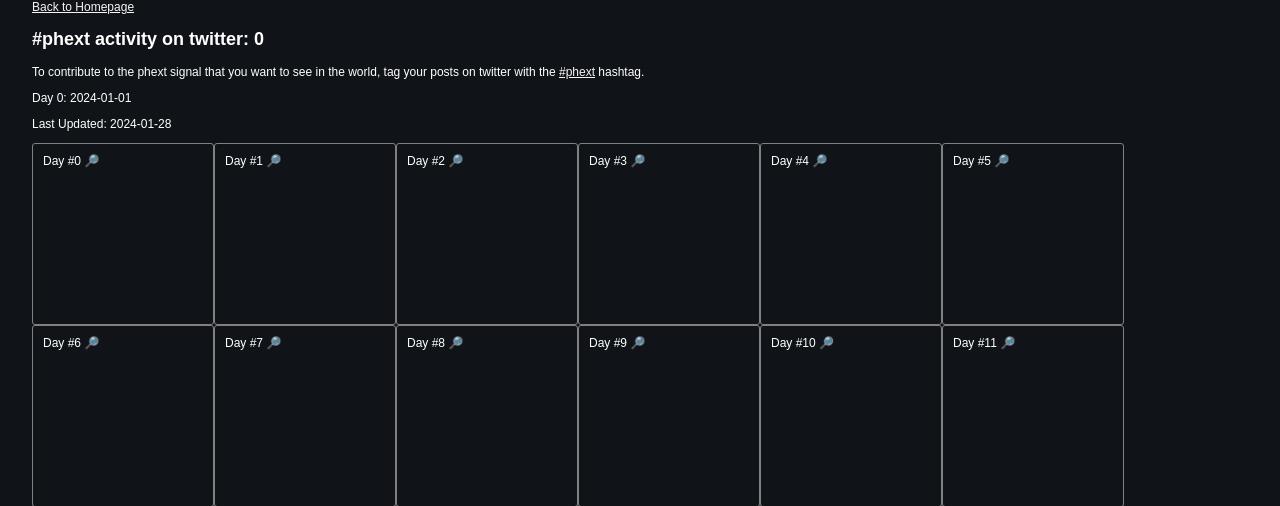
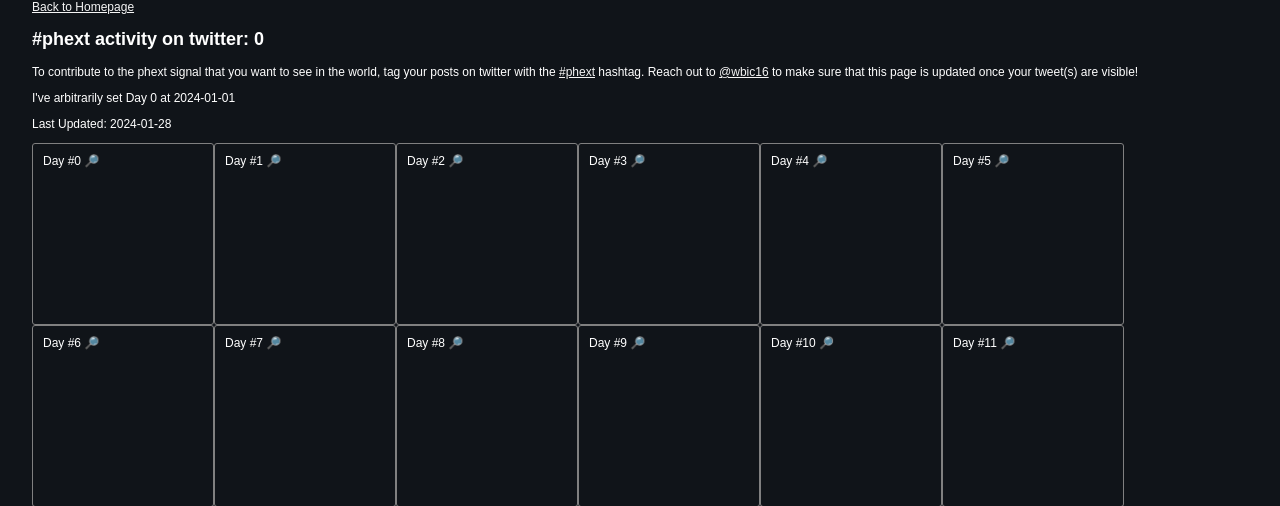
Before and after one commit to wbic16/phextio, a PHP site: page /signal.php in a window 1280 px wide. Shown: the top 506 px of the page. Run offline with PHP 8.4, Linux system fonts and the light colour scheme.

Commit message:
Packaging v4.2.5 - now with the phext signal!

```diff
--- a/render-phext-hashtag.php
+++ b/render-phext-hashtag.php
@@ -83,8 +83,8 @@ foreach ($output as $date => $userlist) {
 }
 
 echo "<h2>#phext activity on twitter: $user_count</h2>";
-echo "<p>To contribute to the phext signal that you want to see in the world, tag your posts on twitter with the <a href='https://twitter.com/search?q=%23phext&src=phext.io'>#phext</a> hashtag.</p>";
-echo "<p>Day 0: 2024-01-01</p>";
+echo "<p>To contribute to the phext signal that you want to see in the world, tag your posts on twitter with the <a href='https://twitter.com/search?q=%23phext&src=phext.io'>#phext</a> hashtag. Reach out to <a href='https://twitter.com/wbic16'>@wbic16</a> to make sure that this page is updated once your tweet(s) are visible!</p>";
+echo "<p>I've arbitrarily set Day 0 at 2024-01-01</p>";
 echo "<p>Last Updated: 2024-01-28</p>";
 
 for ($i = 0; $i < 52; ++$i) {
```
Also changed, not shown: index.html (+4 -3 lines).
